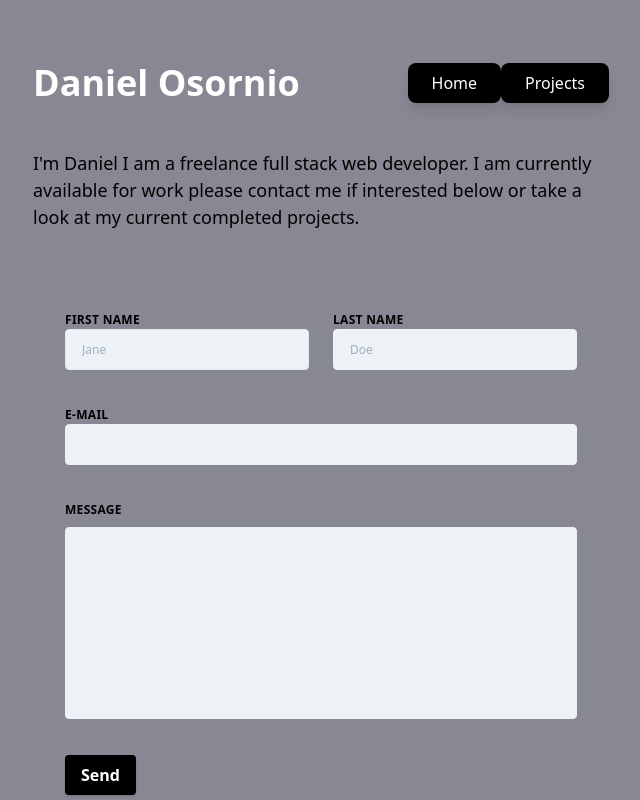
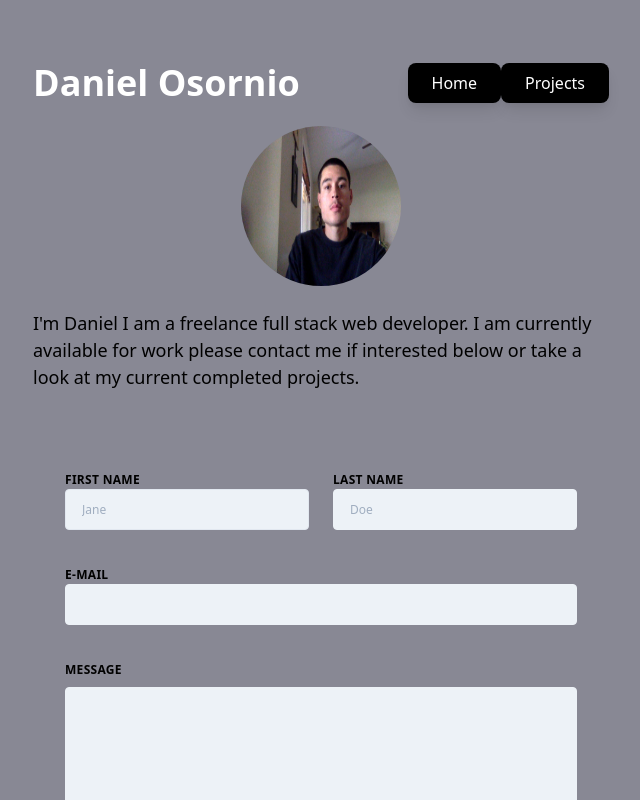
Before and after one commit to DangerDan88/dangerPortfolio, a Next.js app: page / in a window 1280 px wide. Shown: the top 800 px of the page, without its empty margins (319-959 px from the left). Built offline with nearby package versions, Linux system fonts and the light colour scheme.

Commit message:
added my image was having error on image import from next need to work on

```diff
--- a/pages/index.js
+++ b/pages/index.js
@@ -9,6 +9,14 @@ export default function Home() {
         <link rel="icon" href="/favicon.ico" />
       </Head>
       <Navbar />
+      <div className="flex justify-center">
+        {" "}
+        <img
+          src="/images/profilepic.jpeg"
+          alt="me"
+          className="rounded-full h-40 w-40"
+        />
+      </div>
       <main className="flex justify-center text-black">
         <p className="py-6 text-lg">
           I'm Daniel I am a freelance full stack web developer. I am currently
@@ -28,7 +36,7 @@ export default function Home() {
             <div className="w-full md:w-1/2 px-3 mb-6 md:mb-0">
               <label
                 className="block uppercase tracking-wide text-black text-xs font-bold mb-2"
-                for="grid-first-name"
+                htmlFor="grid-first-name"
               >
                 First Name
                 <input type="hidden" name="bot-field" />
@@ -45,7 +53,7 @@ export default function Home() {
             <div className="w-full md:w-1/2 px-3">
               <label
                 className="block uppercase tracking-wide text-black text-xs font-bold mb-2"
-                for="grid-last-name"
+                htmlFor="grid-last-name"
               >
                 Last Name
                 <input
@@ -61,7 +69,7 @@ export default function Home() {
             <div className="w-full px-3">
               <label
                 className="block uppercase tracking-wide text-black text-xs font-bold mb-2"
-                for="grid-password"
+                htmlFor="grid-password"
               >
                 E-mail
                 <input
@@ -76,7 +84,7 @@ export default function Home() {
             <div className="w-full px-3">
               <label
                 className="block uppercase tracking-wide text-black text-xs font-bold mb-2"
-                for="grid-password"
+                htmlFor="grid-password"
               >
                 Message
               </label>
--- a/pages/projects.js
+++ b/pages/projects.js
@@ -2,7 +2,7 @@ import React from "react";
 import Head from "next/head";
 import Navbar from "./components/Navbar";
 
-export default function Projects() {
+const Projects = () => {
   return (
     <div>
       <Head>
@@ -10,7 +10,11 @@ export default function Projects() {
         <link rel="icon" href="/favicon.ico" />
       </Head>
       <Navbar />
-      <main>Projects page</main>
+      <main className="flex justify-center py-6">
+        <h1 className="text-2xl font-bold">Projects</h1>
+      </main>
     </div>
   );
-}
+};
+
+export default Projects;
```
Also changed, not shown: public/images/learnbuild.png (added), public/images/profilepic.jpeg (added).
